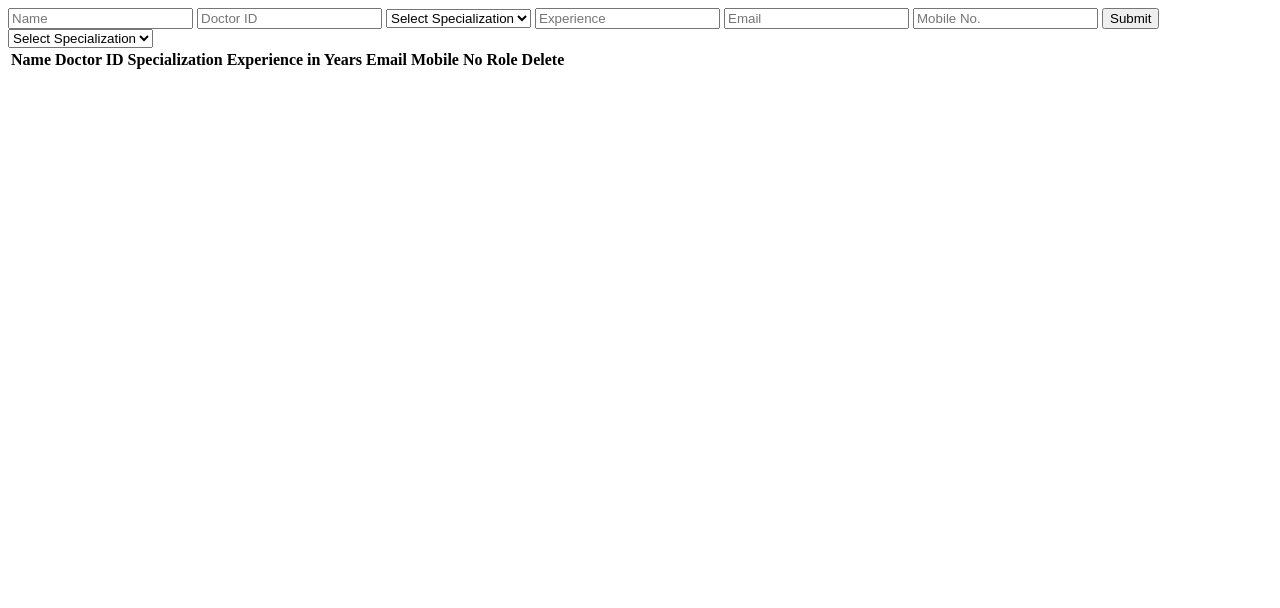
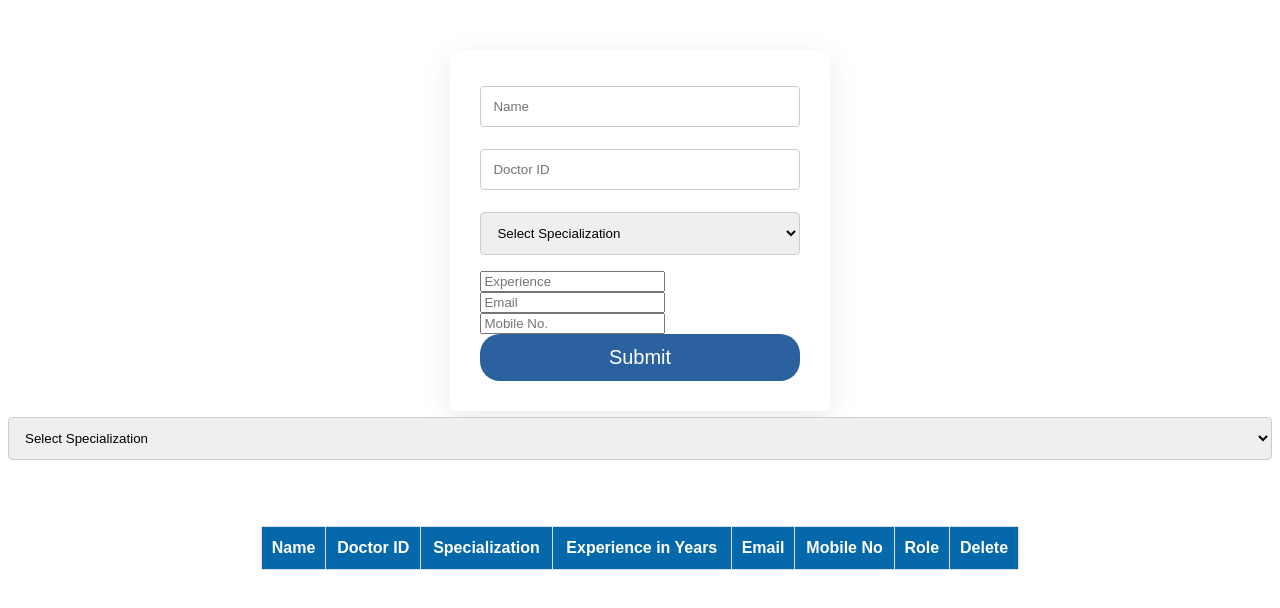
Before and after one commit to Niks-World/JavaScript, a plain HTML site: page DOM-II/CP Question/Doctor record/masai-cp-problems-986-436-UwnRoF-d2c5bfc596a402e498f7c68f2e826280c5978a87/index.html in a window 1280 px wide. Drawn offline with Linux system fonts and the light colour scheme.

Commit message:
Doctor records css add

```diff
--- a/DOM-II/CP Question/Doctor record/masai-cp-problems-986-436-UwnRoF-d2c5bfc596a402e498f7c68f2e826280c5978a87/index.html
+++ b/DOM-II/CP Question/Doctor record/masai-cp-problems-986-436-UwnRoF-d2c5bfc596a402e498f7c68f2e826280c5978a87/index.html
@@ -2,6 +2,7 @@
 <html>
   <head>
     <title>Masai Doctor Records</title>
+    <link rel="stylesheet" href="style.css">
   </head>
   <body>
     <!-- Use this form for data input  -->
--- /dev/null
+++ b/DOM-II/CP Question/Doctor record/masai-cp-problems-986-436-UwnRoF-d2c5bfc596a402e498f7c68f2e826280c5978a87/style.css
@@ -0,0 +1,90 @@
+
+div {
+    display: flex;
+    justify-content: space-around;
+  }
+  form {
+    margin: 0 auto;
+    margin-top: 50px;
+    width: 30%;
+    box-shadow: rgba(149, 157, 165, 0.2) 0px 8px 24px;
+    padding: 30px;
+  }
+
+  label {
+    font-size: 20px;
+  }
+
+  table {
+    font-family: Arial, Helvetica, sans-serif;
+    border-collapse: collapse;
+    width: 60%;
+    margin: auto;
+    margin-top: 50px;
+    text-align: center;
+  }
+
+  table td,
+  table th {
+    border: 1px solid #ddd;
+    padding: 8px;
+    text-align: center;
+  }
+
+  table tr:nth-child(even) {
+    background-color: #8caacf;
+  }
+
+  table tr:hover {
+    background-color: #ddd;
+  }
+
+  table th {
+    padding-top: 12px;
+    padding-bottom: 12px;
+    text-align: left;
+    background-color: #0468aa;
+    color: white;
+    text-align: center;
+  }
+
+  * {
+    box-sizing: border-box;
+  }
+
+  input[type="text"],
+  select,
+  textarea {
+    width: 100%;
+    padding: 12px;
+    border: 1px solid #ccc;
+    border-radius: 4px;
+    box-sizing: border-box;
+    margin-top: 6px;
+    margin-bottom: 16px;
+    resize: vertical;
+  }
+
+  input[type="submit"] {
+    background-color: #2b619e;
+    color: white;
+    padding: 12px 20px;
+    border: none;
+    border-radius: 20px;
+    cursor: pointer;
+    width: 100%;
+    font-size: 20px;
+  }
+
+  input[type="submit"]:hover {
+    background-color: #3973b6;
+  }
+
+  h1 {
+    text-align: center;
+    font-size: 50px;
+    text-transform: uppercase;
+    font-family: monospace;
+    color: #2b619e;
+    text-decoration: underline;
+  }
```
